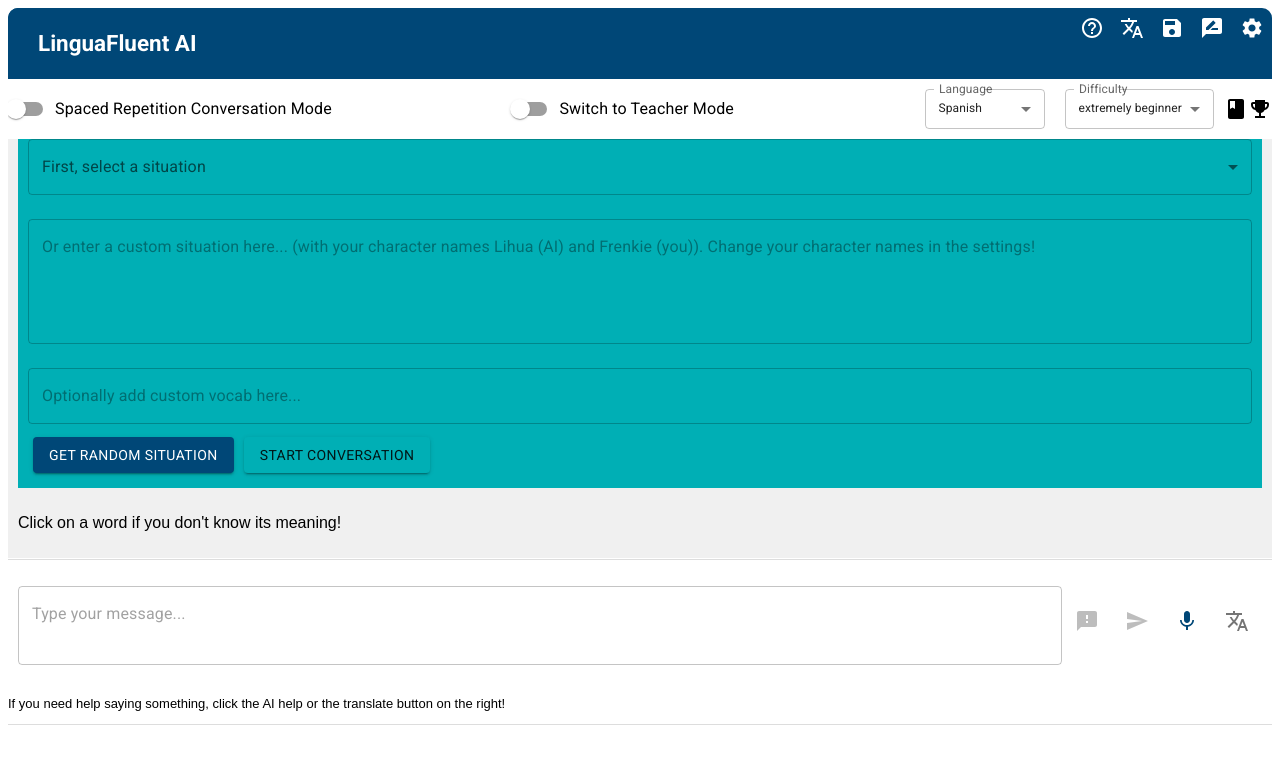
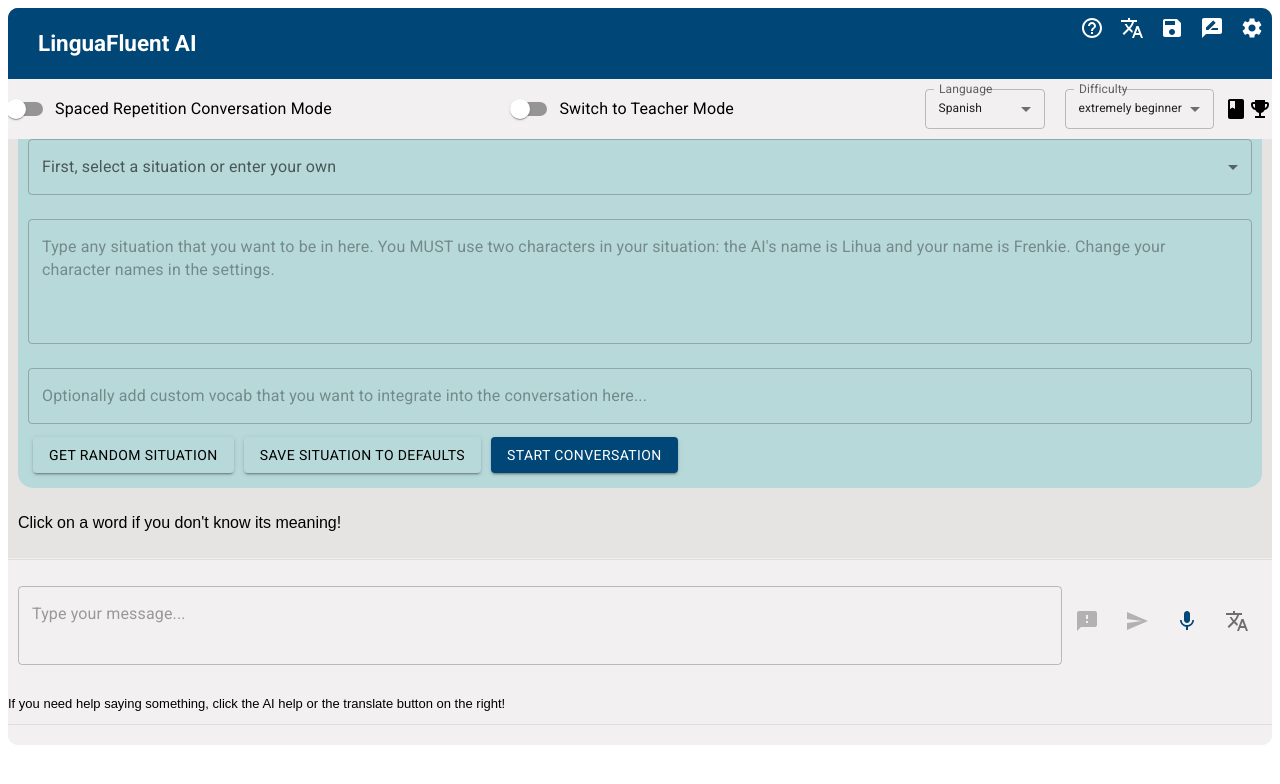
Before and after one commit to evannaderi/chinese-companion, a Next.js app: page / in a window 1280 px wide. Shown: the top 784 px of the page. Built offline with nearby package versions, Linux system fonts and the light colour scheme.

Commit message:
situations

```diff
--- a/components/ChatInputArea.js
+++ b/components/ChatInputArea.js
@@ -43,7 +43,7 @@ const ChatInputArea = ({ onSendMessage, userInput, setUserInput, isSituationUsed
     };
 
     const handleKeyPress = (e) => {
-        if (e.key === 'Enter' && !e.shiftKey) {
+        if (e.key === 'Enter' && !e.shiftKey && isSituationUsed) {
             e.preventDefault(); // Prevent the default action to avoid line break in TextField
             handleSend();
         }
--- a/components/SituationCard.js
+++ b/components/SituationCard.js
@@ -1,5 +1,5 @@
 import { createSituation } from "../services/openaiService";
-import { useState } from "react";
+import { useEffect, useState } from "react";
 import getRandomNoun from "../utils/getRandomNoun";
 import { Button, TextField, Select, MenuItem, FormControl, InputLabel } from "@mui/material";
 import styles from "./styles/Cards.module.css";
@@ -9,11 +9,19 @@ const model = "gpt-4-1106-preview"; // more advanced model
 const SituationCard = ({ content, setSituation, useSituation, customVocab, setCustomVocab, aiCharName, userCharName, model }) => {
     const [isSituationUsed, setIsSituationUsed] = useState(false);
     const [selectedDefaultSituation, setSelectedDefaultSituation] = useState("");
-    const defaultSituations = getDefaultSituations(userCharName, aiCharName);
+    const [situations, setSituations] = useState([])
+
+    useEffect(() => {
+        // Initialize with default situations and attempt to append saved situations
+        const initDefaultSituations = getDefaultSituations(userCharName, aiCharName);
+        const savedSituations = JSON.parse(localStorage.getItem('savedSituations')) || [];
+        const combinedSituations = [...initDefaultSituations, ...savedSituations];
+        setSituations(combinedSituations);
+    }, [userCharName, aiCharName]);
 
     const handleSelectChange = (event) => {
         const selectedTitle = event.target.value;
-        const selectedDialogue = defaultSituations.find(situation => situation.title === selectedTitle)?.dialogue;
+        const selectedDialogue = situations.find(situation => situation.title === selectedTitle)?.dialogue;
         setSelectedDefaultSituation(selectedTitle);
         setSituation(selectedDialogue);
     };
@@ -34,16 +42,50 @@ const SituationCard = ({ content, setSituation, useSituation, customVocab, setCu
         useSituation();
     };
 
+    const saveSituationToDefaults = () => {
+        if (content.trim() === '') {
+            alert("Please enter a situation first!");
+            return;
+        }
+
+        // Prompt the user for a custom title
+        const customTitle = prompt("Enter a title for the new situation:", "Custom Situation");
+        // Check if the user pressed "Cancel" or entered an empty title
+        if (customTitle === null || customTitle.trim() === '') {
+            alert("The situation must have a title to be saved.");
+            return;
+        }
+
+        const newSituation = {
+            title: customTitle, // Use the custom title provided by the user
+            dialogue: content
+        };
+
+        // Retrieve existing saved situations or initialize an empty array if none
+        const savedSituations = JSON.parse(localStorage.getItem('savedSituations')) || [];
+        savedSituations.push(newSituation);
+
+        // Save the updated array back to local storage
+        localStorage.setItem('savedSituations', JSON.stringify(savedSituations));
+
+        // Optionally, immediately reflect the change in the dropdown without a page reload
+        setSituations([...situations, newSituation]);
+
+        alert("Situation saved to defaults!");
+    };
+
+
+
     return (
         <div className={styles.situationCard}>
             <FormControl fullWidth margin="normal">
-                <InputLabel>First, select a situation</InputLabel>
+                <InputLabel>First, select a situation or enter your own</InputLabel>
                 <Select
                     value={selectedDefaultSituation}
                     onChange={handleSelectChange}
                     disabled={isSituationUsed}
                 >
-                    {defaultSituations.map((situation, index) => (
+                    {situations.map((situation, index) => (
                         <MenuItem key={index} value={situation.title}>
                             {situation.title}
                         </MenuItem>
@@ -59,35 +101,45 @@ const SituationCard = ({ content, setSituation, useSituation, customVocab, setCu
                 variant="outlined"
                 margin="normal"
                 disabled={isSituationUsed}
-                placeholder={`Or enter a custom situation here... (with your character names ${aiCharName} (AI) and ${userCharName} (you)). Change your character names in the settings!`}
+                placeholder={`Type any situation that you want to be in here. You MUST use two characters in your situation: the AI's name is ${aiCharName} and your name is ${userCharName}. Change your character names in the settings.`}
             />
             <TextField
                 fullWidth
                 variant="outlined"
                 margin="normal"
-                placeholder="Optionally add custom vocab here..."
+                placeholder="Optionally add custom vocab that you want to integrate into the conversation here..."
                 value={customVocab}
                 onChange={(e) => setCustomVocab(e.target.value)}
                 disabled={isSituationUsed}
             />
             <Button
                 variant="contained"
-                color="primary"
+                color="secondary"
                 onClick={makeSituation}
                 disabled={isSituationUsed}
-                style={{ margin: '5px' }}
+                style={{ margin: '5px', backgroundColor: 'transparent', color: 'black'}}
             >
                 Get Random situation
             </Button>
             <Button
                 variant="contained"
                 color="secondary"
+                onClick={saveSituationToDefaults}
+                disabled={isSituationUsed}
+                style={{ margin: '5px', backgroundColor: 'transparent', color: 'black'}}
+            >
+                Save situation to defaults
+            </Button>
+            <Button
+                variant="contained"
+                color="primary"
                 onClick={handleUseSituation}
                 disabled={isSituationUsed}
                 style={{ margin: '5px' }}
             >
                 Start Conversation
             </Button>
+
         </div>
     );
 };
--- a/components/TeacherCard.js
+++ b/components/TeacherCard.js
@@ -72,7 +72,7 @@ const TeacherCard = ({ content, setTeachingSession, useTeachingSession, customVo
                 variant="contained"
                 onClick={makeTeachingSession}
                 disabled={isTeachingSessionUsed}
-                style={{ margin: '5px', backgroundColor: 'darkred', color: 'white' }}
+                style={{ margin: '5px', backgroundColor: 'transparent', color: 'black' }}
             >
                 Get Random Topic
             </Button>
@@ -81,7 +81,7 @@ const TeacherCard = ({ content, setTeachingSession, useTeachingSession, customVo
                 color="secondary"
                 onClick={handleUseTeachingSession}
                 disabled={isTeachingSessionUsed}
-                style={{ margin: '5px', backgroundColor: 'transparent', color: 'black' }}
+                style={{ margin: '5px', backgroundColor: 'darkred', color: 'white' }}
             >
                 Start Teaching Session
             </Button>
--- a/components/styles/Cards.module.css
+++ b/components/styles/Cards.module.css
@@ -1,14 +1,16 @@
 .translationCard,
 .situationCard {
-    background-color: #00afb5; /* Verdigris for secondary color */
+    background-color: rgba(0, 175, 181, 0.2); /* Verdigris for secondary color */
     color: white;
     padding: 10px;
     margin: 10px 0;
+    border-radius: 15px;
 }
 
 .teacherCard {
-    background-color: #f59696; /* Verdigris for secondary color */
+    background-color: #f7c9c9; /* Verdigris for secondary color */
     color: white;
     padding: 10px;
     margin: 10px 0;
+    border-radius: 15px;
 }
--- a/components/styles/ChatContainer.module.css
+++ b/components/styles/ChatContainer.module.css
@@ -1,7 +1,7 @@
 .chatContainer {
     display: flex;
     flex-direction: column;
-    background-color: white;
+    background-color: rgb(242, 240, 240);
     border-radius: 10px;
     overflow: hidden;
     font-family: 'Arial', sans-serif;
@@ -12,7 +12,7 @@
     flex-grow: 1;
     overflow-y: auto;
     padding: 10px;
-    background-color: #f0f0f0;
+    background-color: rgb(107, 103, 103);
     display: flex;
     flex-direction: column;
     max-height: 600px;
--- a/components/styles/ChatInputArea.module.css
+++ b/components/styles/ChatInputArea.module.css
@@ -1,7 +1,7 @@
 .chatInputArea {
     border-top: 1px solid #ddd;
     padding: 10px;
-    background-color: #fff;
+    background-color: rgb(242, 240, 240);
     display: flex;
     flex-direction: row;
 }
--- a/components/styles/MessageDisplayArea.module.css
+++ b/components/styles/MessageDisplayArea.module.css
@@ -1,7 +1,7 @@
 .messageDisplayArea {
     flex-grow: 1;
     padding: 10px;
-    background-color: #f0f0f0;
+    background-color: #e6e3e3;
     display: flex;
     flex-direction: column;
     max-height: 400px;
--- a/components/styles/SegmentedChatMessage.module.css
+++ b/components/styles/SegmentedChatMessage.module.css
@@ -23,6 +23,7 @@
   align-self: flex-end; /* Align to the end (right) for user messages */
   box-shadow: 0 2px 4px rgba(0, 0, 0, 0.2); /* Add shadow for depth */
   border: 1px solid #003355; /* Slightly darker border for definition */
+  font-family: Arial, sans-serif;
 }
 
 .assistantMessage {
@@ -35,6 +36,7 @@
   align-self: flex-start;
   box-shadow: 0 2px 4px rgba(0, 0, 0, 0.2);
   border: 1px solid #dddddd;
+  font-family: Arial, sans-serif;
 }
 
 .controlRow {
--- a/utils/defaultSituations.js
+++ b/utils/defaultSituations.js
@@ -1,3 +1,5 @@
+// utils/defaultSituations.js
+
 const getDefaultSituations = (aiCharName, userCharName) => {
     const defaultSituations = [
         {
```
